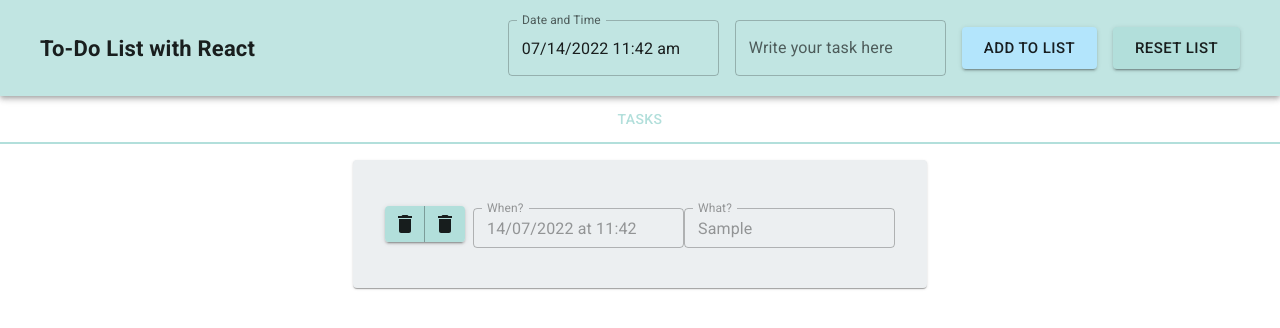
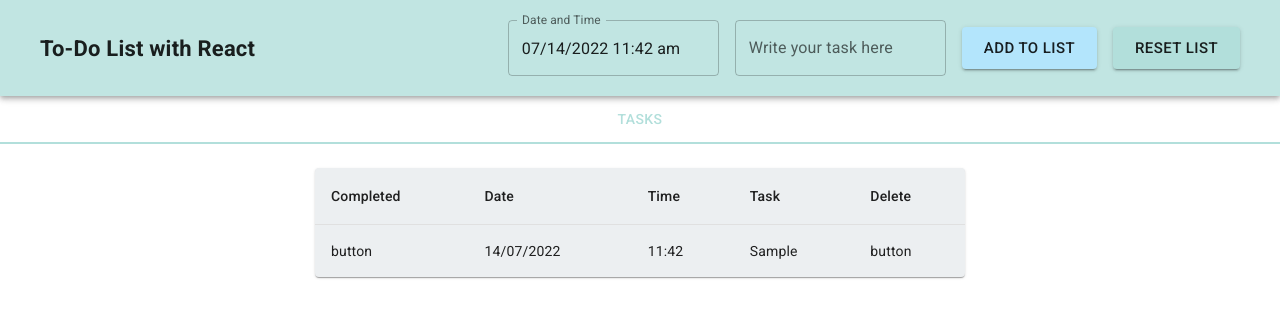
Before and after one commit to ygordimas/react-to-do, a React (Vite) app: page / in a window 1280 px wide. Both pictures are taken after typing "Sample" into the empty fields and a click on the button "ADD TO LIST". Shown: the top 328 px of the page. Built offline with nearby package versions, Linux system fonts and the light colour scheme.

Commit message:
changed displaying of elements from a List to a Table

```diff
--- a/src/js/App.jsx
+++ b/src/js/App.jsx
@@ -49,7 +49,9 @@ function App() {
               {
                 text,
                 whenDay:
-                  dateAndTime.getDate() +
+                  (dateAndTime.getDate() <= 9
+                    ? `0` + dateAndTime.getDate()
+                    : dateAndTime.getDate()) +
                   `/` +
                   (dateAndTime.getMonth() + 1 <= 9
                     ? `0` + (dateAndTime.getMonth() + 1)
@@ -57,7 +59,9 @@ function App() {
                   `/` +
                   dateAndTime.getFullYear(),
                 whenHour:
-                  dateAndTime.getHours() +
+                  (dateAndTime.getHours() <= 9
+                    ? `0` + dateAndTime.getHours()
+                    : dateAndTime.getHours()) +
                   `:` +
                   (dateAndTime.getMinutes() <= 9
                     ? `0` + dateAndTime.getMinutes()
--- a/src/js/ToDoList.jsx
+++ b/src/js/ToDoList.jsx
@@ -11,6 +11,13 @@ import Divider from "@mui/material/Divider";
 import { ButtonGroup, Typography } from "@mui/material";
 import { styled } from "@mui/material/styles";
 import TextField from "@mui/material/TextField";
+import Table from "@mui/material/Table";
+import TableBody from "@mui/material/TableBody";
+import TableCell from "@mui/material/TableCell";
+import TableContainer from "@mui/material/TableContainer";
+import TableHead from "@mui/material/TableHead";
+import TableRow from "@mui/material/TableRow";
+import Container from "@mui/material/Container";
 
 function ToDoList(props) {
   const ListButton = styled(Button)(() => ({
@@ -18,65 +25,39 @@ function ToDoList(props) {
   }));
 
   const [...todos] = props.todos.filter((prop) => prop.complete == false);
-
+  console.log(todos);
   return (
-    <>
-      {todos.length > 0 && (
-        <Paper
-          sx={{
-            width: "fit-content",
-            p: 2,
-            my: 2,
-            mx: "auto",
-          }}
-        >
-          <List>
-            {todos.map((prop, index) => {
-              return (
-                <ListItem
-                  key={prop.id}
-                  onClick={() => props.toggle(prop.id)}
-                  divider={index < todos.length - 1}
-                >
-                  <ButtonGroup sx={{ mr: "8px" }} variant="contained">
-                    <ListButton>
-                      <DeleteIcon />
-                    </ListButton>
-                    <ListButton>
-                      <DeleteIcon />
-                    </ListButton>
-                  </ButtonGroup>
-                  {/* use id with textfields to make it accessible for screen readers */}
-                  <TextField
-                    disabled
-                    id="outlined-disabled"
-                    label="When?"
-                    defaultValue={prop.whenDay + ` at ` + prop.whenHour}
-                    margin="normal"
-                    size="small"
-                    sx={{ width: "auto" }}
-                  />
-                  {/* <Button variant="contained" color="info">
-                  {prop.time.slice(0, 10).slice(8, 10)}/
-                  {prop.time.slice(0, 10).slice(5, 7)}/
-                  {prop.time.slice(0, 10).slice(0, 4)}
-                </Button> */}
-                  <TextField
-                    disabled
-                    id="outlined-disabled"
-                    label="What?"
-                    defaultValue={prop.text}
-                    margin="normal"
-                    size="small"
-                    sx={{ width: "max-content" }}
-                  />
-                </ListItem>
-              );
-            })}
-          </List>
-        </Paper>
-      )}
-    </>
+    <Container sx={{ display: "flex", justifyContent: "center", my: "24px" }}>
+      <TableContainer component={Paper} sx={{ width: "fit-content" }}>
+        <Table sx={{ minWidth: 650 }} aria-label="simple table">
+          <TableHead>
+            <TableRow>
+              <TableCell>Completed</TableCell>
+              <TableCell>Date</TableCell>
+              <TableCell>Time</TableCell>
+              <TableCell>Task</TableCell>
+              <TableCell>Delete</TableCell>
+            </TableRow>
+          </TableHead>
+          <TableBody>
+            {todos.map((prop, index) => (
+              <TableRow
+                key={prop.id}
+                sx={{ "&:last-child td, &:last-child th": { border: 0 } }}
+              >
+                <TableCell component="th" scope="row">
+                  button
+                </TableCell>
+                <TableCell>{prop.whenDay}</TableCell>
+                <TableCell>{prop.whenHour}</TableCell>
+                <TableCell>{prop.text}</TableCell>
+                <TableCell>button</TableCell>
+              </TableRow>
+            ))}
+          </TableBody>
+        </Table>
+      </TableContainer>
+    </Container>
   );
 }
 
```
